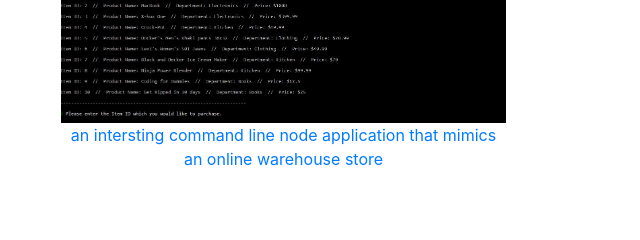
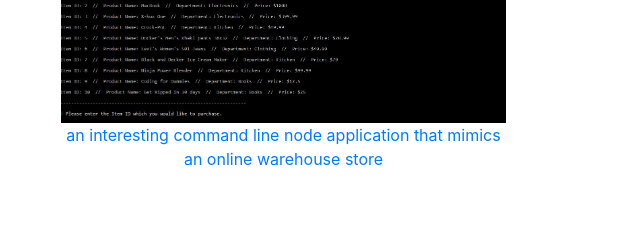
Before and after one commit to mbagdazian/portfolio, a website with bundled scripts: page index.html in a window 1280 px wide. Shown: the part 2320-2560 px from the top of the page, 594-1234 px from the left. Built offline with nearby package versions, Linux system fonts and the light colour scheme.

Commit message:
Update index.html

```diff
--- a/index.html
+++ b/index.html
@@ -191,7 +191,7 @@
                 <div class="portfolio-item">
                   <a href="https://github.com/mbagdazian/Bamazon">
                     <img class="img-portfolio img-fluid" src="img/Bamazon.JPG">
-                 <p>an intersting command line node application that mimics an online warehouse store</p>
+                 <p>an interesting command line node application that mimics an online warehouse store</p>
                  </a>
 
                 </div>
```
